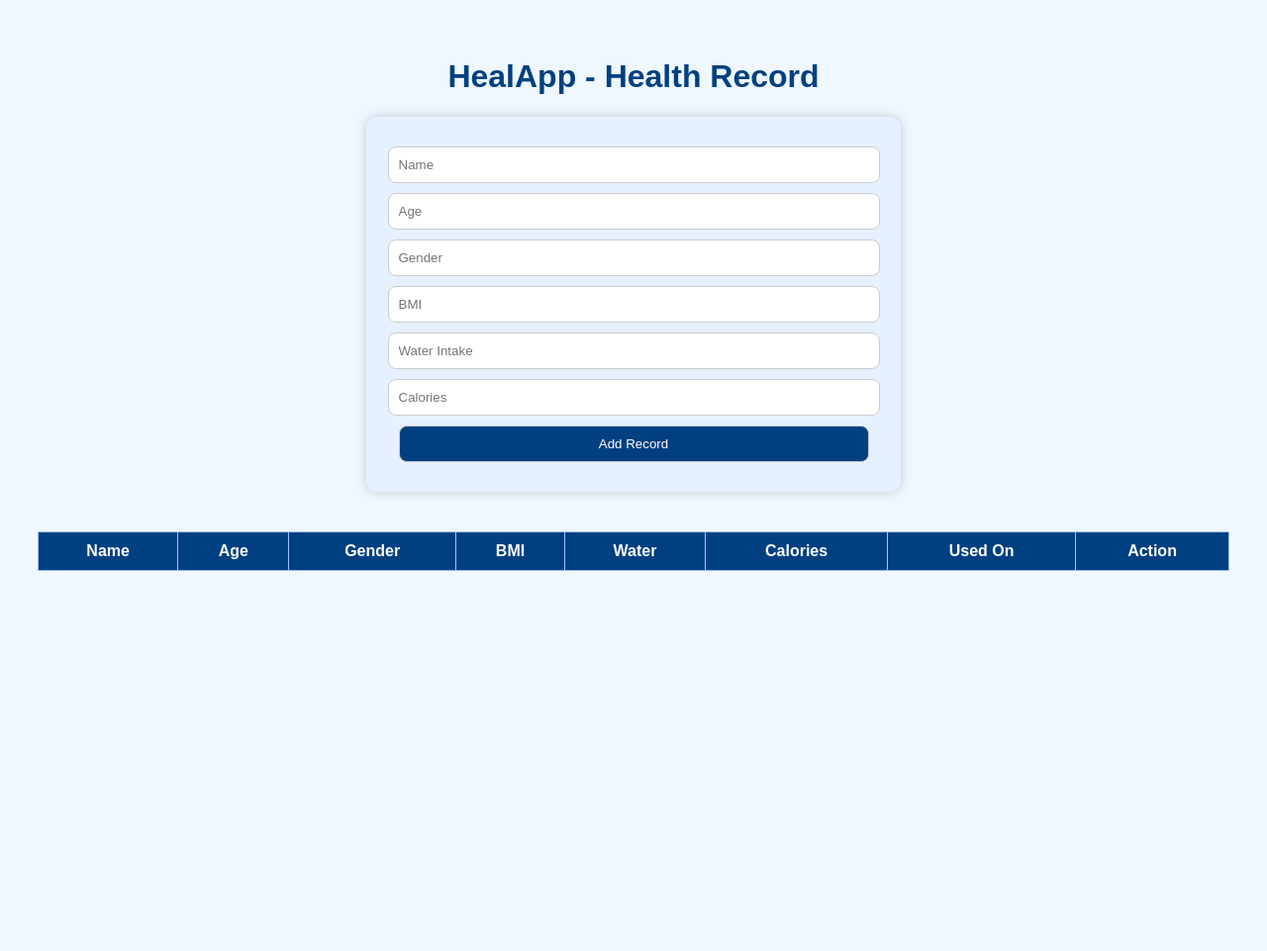
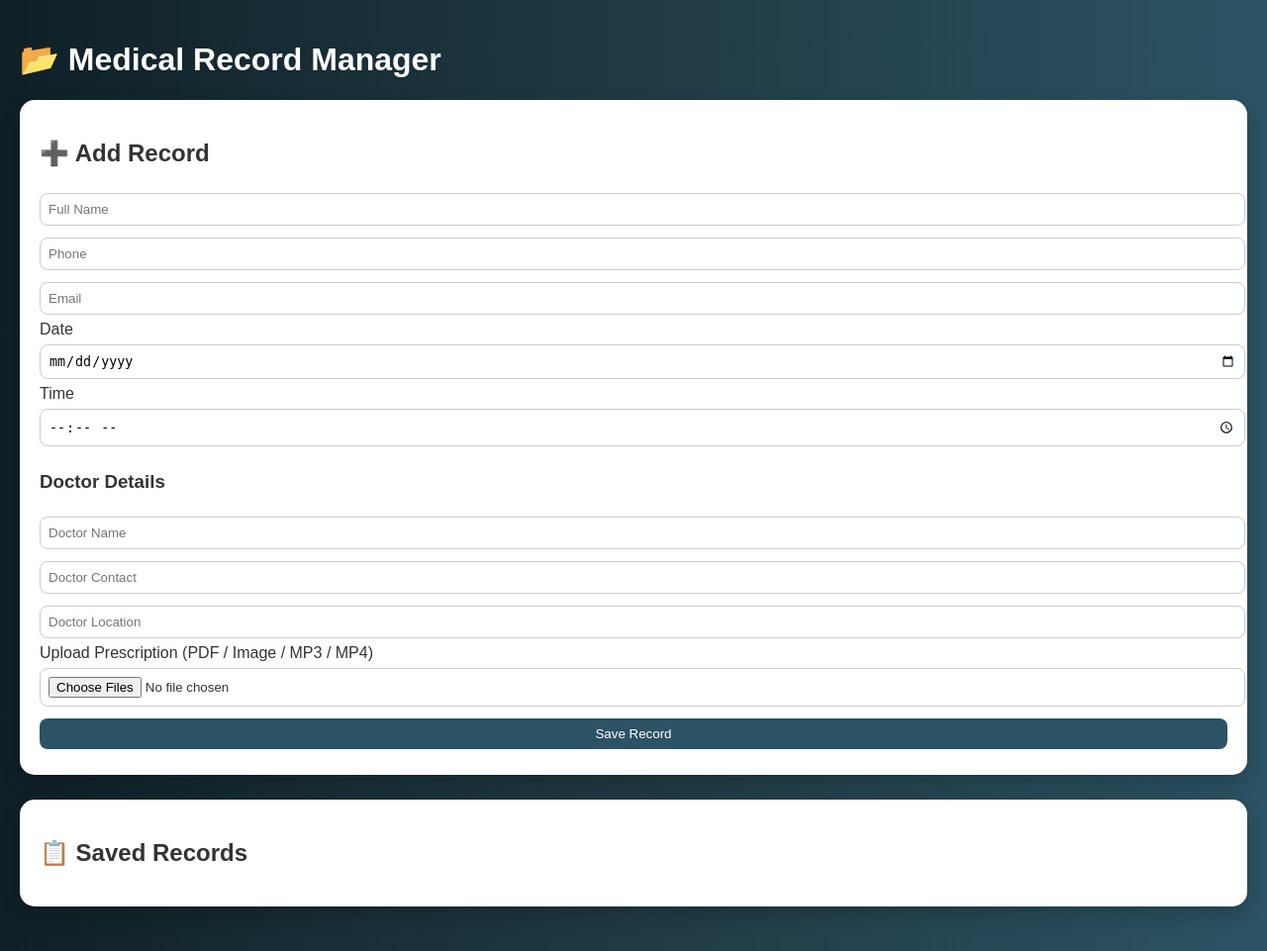
Before and after one commit to Adhi182004/HealApp---Health-Monitering-Web-Application, a Flask app: page /record in a window 1280 px wide. Shown: the whole page at 99% size. Before the commit the page ends 577 px from the top, so only its background shows below. Run offline with Flask 3, Linux system fonts and the light colour scheme; lists and menus that the app fills with data are empty; parts of the project's set-up code (start-up, migrations or seed data) failed here and were passed over; some libraries are stand-ins or nearby versions.

Commit message:
Revamp health record page layout and styles

```diff
--- a/templates/record.html
+++ b/templates/record.html
@@ -1,108 +1,190 @@
 <!DOCTYPE html>
 <html>
 <head>
-    <title>Health Record - HealApp</title>
+<title>Medical Records</title>
+
 <style>
-        body {
-            background-color: #f0f8ff;
+body{
     font-family: Arial, sans-serif;
-            padding: 30px;
+    background: linear-gradient(to right,#0f2027,#203a43,#2c5364);
+    margin:0;
+    padding:20px;
+    color:#333;
 }
-        h1 {
-            text-align: center;
-            color: #004080;
+
+h1{
+    color:white;
 }
-        form {
-            background-color: #e6f0ff;
-            padding: 20px;
-            border-radius: 12px;
-            max-width: 500px;
-            margin: auto;
-            box-shadow: 0 0 12px rgba(0,0,0,0.2);
+
+.card{
+    background:#fff;
+    padding:20px;
+    margin-bottom:25px;
+    border-radius:15px;
+    box-shadow:0 8px 20px rgba(0,0,0,0.2);
 }
-        input, button {
-            display: block;
-            width: 95%;
-            padding: 10px;
-            margin: 10px auto;
-            border-radius: 8px;
-            border: 1px solid #ccc;
+
+input, button{
+    width:100%;
+    padding:8px;
+    margin:6px 0;
+    border-radius:8px;
+    border:1px solid #ccc;
 }
-        button {
-            background-color: #004080;
-            color: white;
-            cursor: pointer;
+
+button{
+    background:#2c5364;
+    color:white;
+    border:none;
+    cursor:pointer;
 }
-        table {
-            margin-top: 40px;
-            width: 100%;
-            border-collapse: collapse;
-            background-color: #ffffff;
+
+button:hover{
+    background:#203a43;
 }
-        th, td {
-            padding: 10px;
-            border: 1px solid #a3c2ff;
-            text-align: center;
+
+.btn{
+    display:inline-block;
+    padding:6px 10px;
+    margin-right:5px;
+    margin-top:5px;
+    background:#2c5364;
+    color:white;
+    text-decoration:none;
+    border-radius:6px;
+    font-size:14px;
 }
-        th {
-            background-color: #004080;
-            color: white;
+
+.btn-danger{
+    background:red;
 }
-        tr:nth-child(even) {
-            background-color: #f2f7ff;
-        }
-        .btns a {
-            margin: 0 5px;
-            padding: 6px 10px;
-            background-color: #004080;
-            color: white;
-            border-radius: 6px;
-            text-decoration: none;
-        }
-        .btns a.delete {
-            background-color: red;
+
+.record-card{
+    padding:10px;
+    border-bottom:1px solid #eee;
 }
 </style>
+
 </head>
 <body>
-    <h1>HealApp - Health Record</h1>
-    <form method="POST" action="/student">
-        <input type="hidden" name="id" value="{{ student.id if student else '' }}">
-        <input type="text" name="name" placeholder="Name" required value="{{ student.name if student else '' }}">
-        <input type="number" name="age" placeholder="Age" required value="{{ student.age if student else '' }}">
-        <input type="text" name="gender" placeholder="Gender" required value="{{ student.gender if student else '' }}">
-        <input type="text" name="bmi" placeholder="BMI" required value="{{ student.bmi if student else '' }}">
-        <input type="text" name="water" placeholder="Water Intake" required value="{{ student.water if student else '' }}">
-        <input type="text" name="calories" placeholder="Calories" required value="{{ student.calories if student else '' }}">
-        <button type="submit">{{ 'Update' if student else 'Add Record' }}</button>
+
+<h1>📂 Medical Record Manager</h1>
+
+<!-- ================= FORM SECTION ================= -->
+
+<div class="card">
+<h2>
+{% if edit_record %}
+✏ Edit Record
+{% else %}
+➕ Add Record
+{% endif %}
+</h2>
+
+{% if edit_record %}
+<form action="/update/{{ edit_record.id }}" method="POST" enctype="multipart/form-data">
+{% else %}
+<form action="/save_record" method="POST" enctype="multipart/form-data">
+{% endif %}
+
+<input type="text" name="name" placeholder="Full Name"
+       value="{{ edit_record.name if edit_record else '' }}" required>
+
+<input type="text" name="phone" placeholder="Phone"
+       value="{{ edit_record.phone if edit_record else '' }}">
+
+<input type="email" name="email" placeholder="Email"
+       value="{{ edit_record.email if edit_record else '' }}">
+
+<label>Date</label>
+<input type="date" name="record_date"
+       value="{{ edit_record.record_date if edit_record else '' }}">
+
+<label>Time</label>
+<input type="time" name="record_time"
+       value="{{ edit_record.record_time if edit_record else '' }}">
+
+<h3>Doctor Details</h3>
+
+<input type="text" name="doctor_name" placeholder="Doctor Name"
+       value="{{ edit_record.doctor_name if edit_record else '' }}">
+
+<input type="text" name="doctor_contact" placeholder="Doctor Contact"
+       value="{{ edit_record.doctor_contact if edit_record else '' }}">
+
+<input type="text" name="doctor_location" placeholder="Doctor Location"
+       value="{{ edit_record.doctor_location if edit_record else '' }}">
+
+<label>Upload Prescription (PDF / Image / MP3 / MP4)</label>
+<input type="file" name="files" multiple>
+
+<button type="submit">
+{% if edit_record %}
+Update Record
+{% else %}
+Save Record
+{% endif %}
+</button>
+
 </form>
+</div>
 
-    <table>
-        <tr>
-            <th>Name</th>
-            <th>Age</th>
-            <th>Gender</th>
-            <th>BMI</th>
-            <th>Water</th>
-            <th>Calories</th>
-            <th>Used On</th>
-            <th>Action</th>
-        </tr>
+<!-- ================= SAVED RECORDS ================= -->
+
+<div class="card">
+<h2>📋 Saved Records</h2>
+
 {% for r in records %}
-        <tr>
-            <td>{{ r[1] }}</td>
-            <td>{{ r[2] }}</td>
-            <td>{{ r[3] }}</td>
-            <td>{{ r[4] }}</td>
-            <td>{{ r[5] }}</td>
-            <td>{{ r[6] }}</td>
-            <td>{{ r[7] }}</td>
-            <td class="btns">
-                <a href="/edit/{{ r[0] }}">Edit</a>
-                <a href="/delete/{{ r[0] }}" class="delete" onclick="return confirm('Are you sure?')">Delete</a>
-            </td>
-        </tr>
+<div class="record-card">
+<b>{{ r.name }}</b>
+<br>
+<small>{{ r.record_date }} | {{ r.record_time }}</small>
+<br>
+
+<a class="btn" href="/record/{{ r.id }}">View Info</a>
+<a class="btn" href="/edit/{{ r.id }}">Edit</a>
+<a class="btn btn-danger" href="/delete/{{ r.id }}">Delete</a>
+<a class="btn" href="/share/{{ r.id }}" target="_blank">Share</a>
+
+</div>
 {% endfor %}
-    </table>
+
+</div>
+
+<!-- ================= DETAIL SECTION ================= -->
+
+{% if selected %}
+<div class="card">
+<h2>📄 Record Details</h2>
+
+<p><b>Name:</b> {{ selected.name }}</p>
+<p><b>Phone:</b> {{ selected.phone }}</p>
+<p><b>Email:</b> {{ selected.email }}</p>
+<p><b>Date:</b> {{ selected.record_date }}</p>
+<p><b>Time:</b> {{ selected.record_time }}</p>
+
+<h3>Doctor Details</h3>
+<p><b>Name:</b> {{ selected.doctor_name }}</p>
+<p><b>Contact:</b> {{ selected.doctor_contact }}</p>
+<p><b>Location:</b> {{ selected.doctor_location }}</p>
+
+{% if files %}
+<div class="card">
+<h3>📁 Uploaded Files</h3>
+
+<ul>
+{% for file in files %}
+    <li>
+        <a href="{{ url_for('static', filename='uploads/' + file.file_name) }}" target="_blank">
+            {{ file.file_name }}
+        </a>
+    </li>
+{% endfor %}
+</ul>
+
+{% endif %}
+</div>
+{% endif %}
+
 </body>
 </html>
```
Lines whose indentation alone changed are shown as unchanged.
